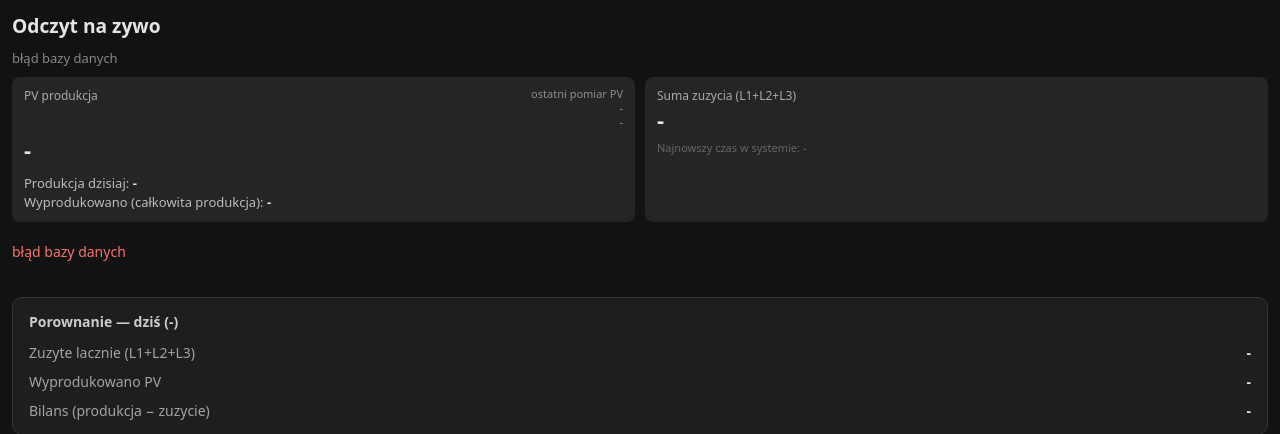
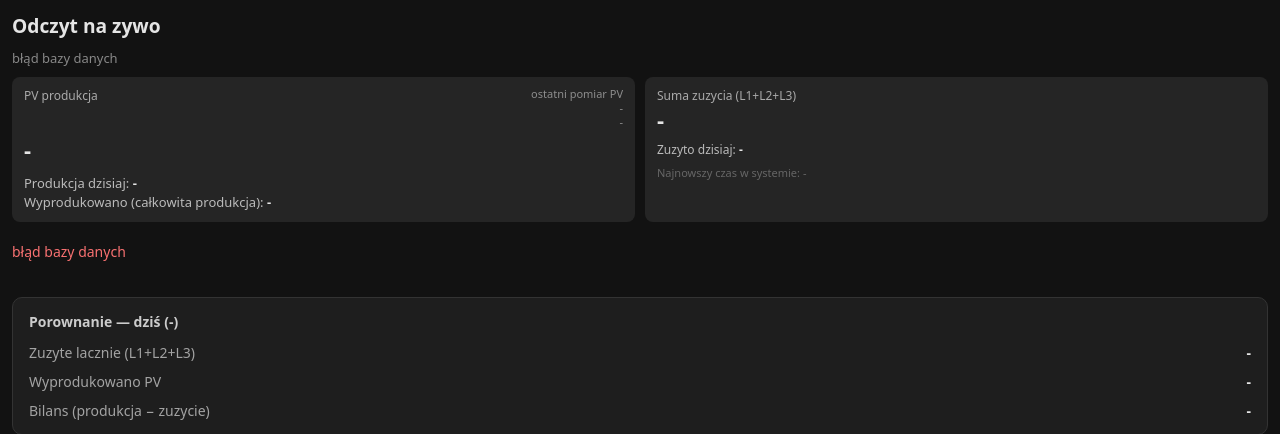
Before and after one commit to DybaMati/str_liczniki, a FastAPI app: page /live in a window 1280 px wide. Shown: the part 61-495 px from the top of the page. Run offline with FastAPI, Linux system fonts and the light colour scheme.

Commit message:
feat(live): pokaz Zuzyto dzisiaj kWh pod suma zuzycia
Made-with: Cursor

```diff
--- a/templates/live.html
+++ b/templates/live.html
@@ -78,6 +78,9 @@ main { max-width: min(100%, 1600px); }
   <div class="pv-card">
     <p class="pv-card-label">Suma zuzycia (L1+L2+L3)</p>
     <p class="pv-card-value" id="pv-sum">-</p>
+    <p style="font-size:12px;color:#bbb;margin:8px 0 0;line-height:1.4">
+      Zuzyto dzisiaj: <strong id="pv-use-today" style="font-weight:600;color:#e5e5e5">-</strong>
+    </p>
     <p style="font-size:11px;color:#666;margin:6px 0 0">Najnowszy czas w systemie: <span id="pv-time">-</span></p>
   </div>
 </div>
@@ -264,6 +267,8 @@ async function tick(){
     document.getElementById('pv-pv-t').textContent=pvDt.t;
     const sum=(j.l1_w||0)+(j.l2_w||0)+(j.l3_w||0);
     document.getElementById('pv-sum').textContent=fmtW(sum);
+    var useTodayEl=document.getElementById('pv-use-today');
+    if(useTodayEl) useTodayEl.textContent=fmtKwhDelta(j.kwh_use_today);
     var pvKwhEl=document.getElementById('pv-kwh-plain');
     if(pvKwhEl) pvKwhEl.textContent=(j.pv_kwh_total!=null && !Number.isNaN(j.pv_kwh_total)) ? fmtKwhPlain(j.pv_kwh_total) : '—';
     var pvTodayEl=document.getElementById('pv-kwh-today');
```
